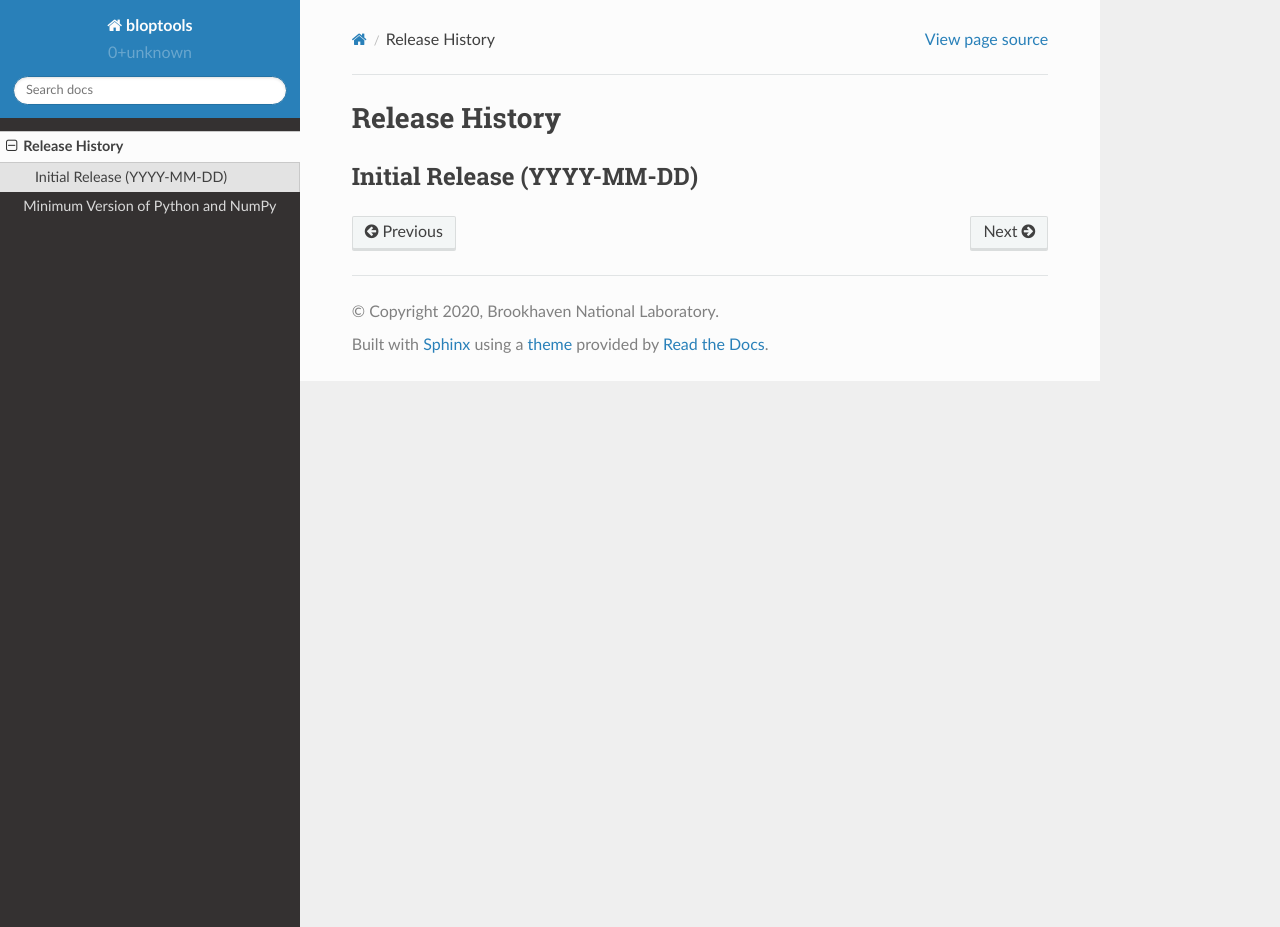
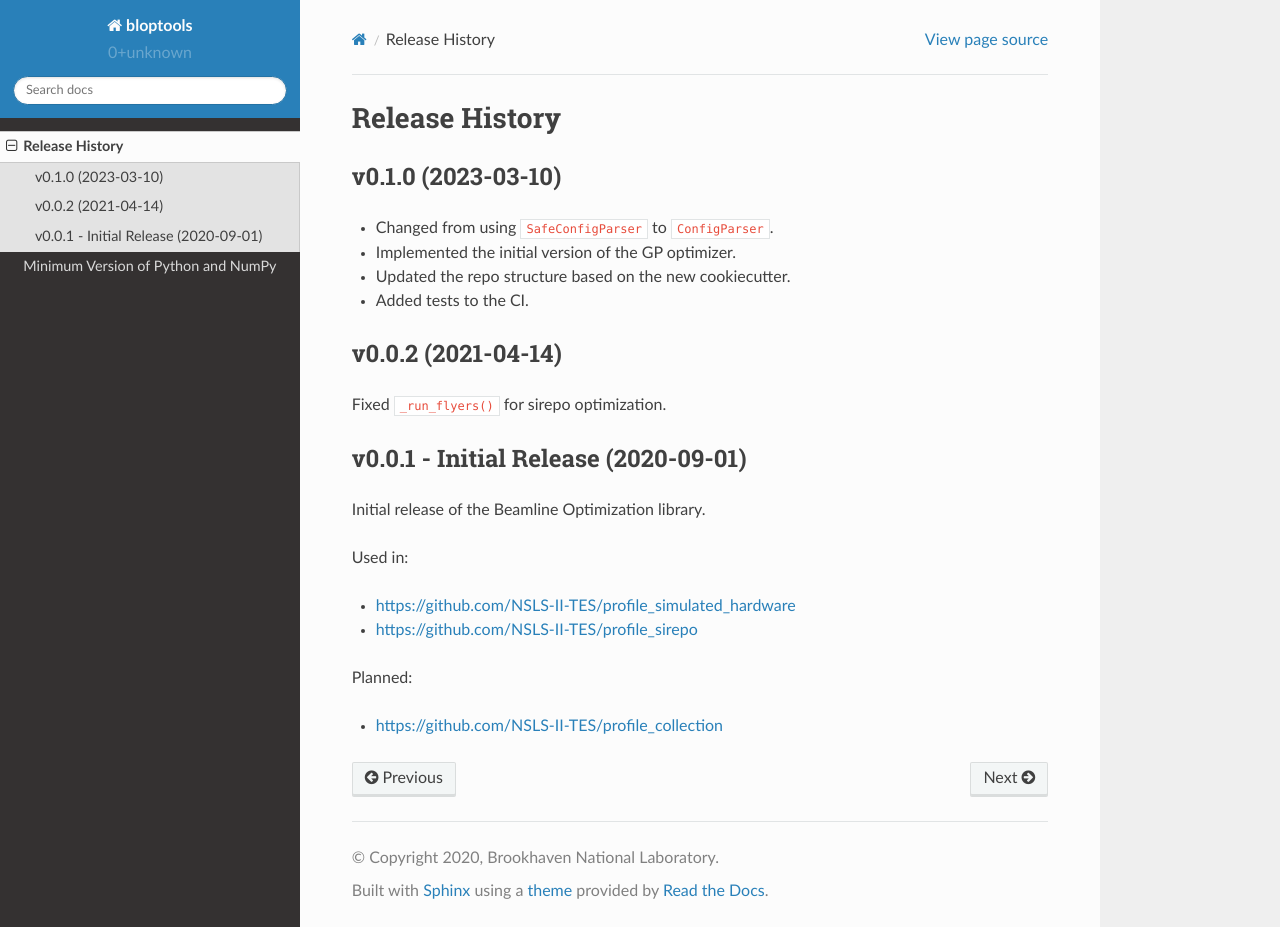
Before and after one commit to NSLS-II/blop, a Sphinx documentation site: the page built from docs/source/release-history.rst, in a window 1280 px wide and 927 px high. Built offline with Sphinx 7.4.7 and the Read the Docs theme 2.0.0, drawn with Linux system fonts in a browser that asks for light colours; pages that are not in the unit, such as notebooks, are missing from menus.

Commit message:
DOC: release notes for v0.1.0

```diff
--- a/docs/source/release-history.rst
+++ b/docs/source/release-history.rst
@@ -2,5 +2,32 @@
 Release History
 ===============
 
-Initial Release (YYYY-MM-DD)
-----------------------------
+
+v0.1.0 (2023-03-10)
+-------------------
+
+- Changed from using ``SafeConfigParser`` to ``ConfigParser``.
+- Implemented the initial version of the GP optimizer.
+- Updated the repo structure based on the new cookiecutter.
+- Added tests to the CI.
+
+
+v0.0.2 (2021-04-14)
+-------------------
+
+Fixed ``_run_flyers()`` for sirepo optimization.
+
+
+v0.0.1 - Initial Release (2020-09-01)
+-------------------------------------
+
+Initial release of the Beamline Optimization library.
+
+Used in:
+
+- https://github.com/NSLS-II-TES/profile_simulated_hardware
+- https://github.com/NSLS-II-TES/profile_sirepo
+
+Planned:
+
+- https://github.com/NSLS-II-TES/profile_collection
```
